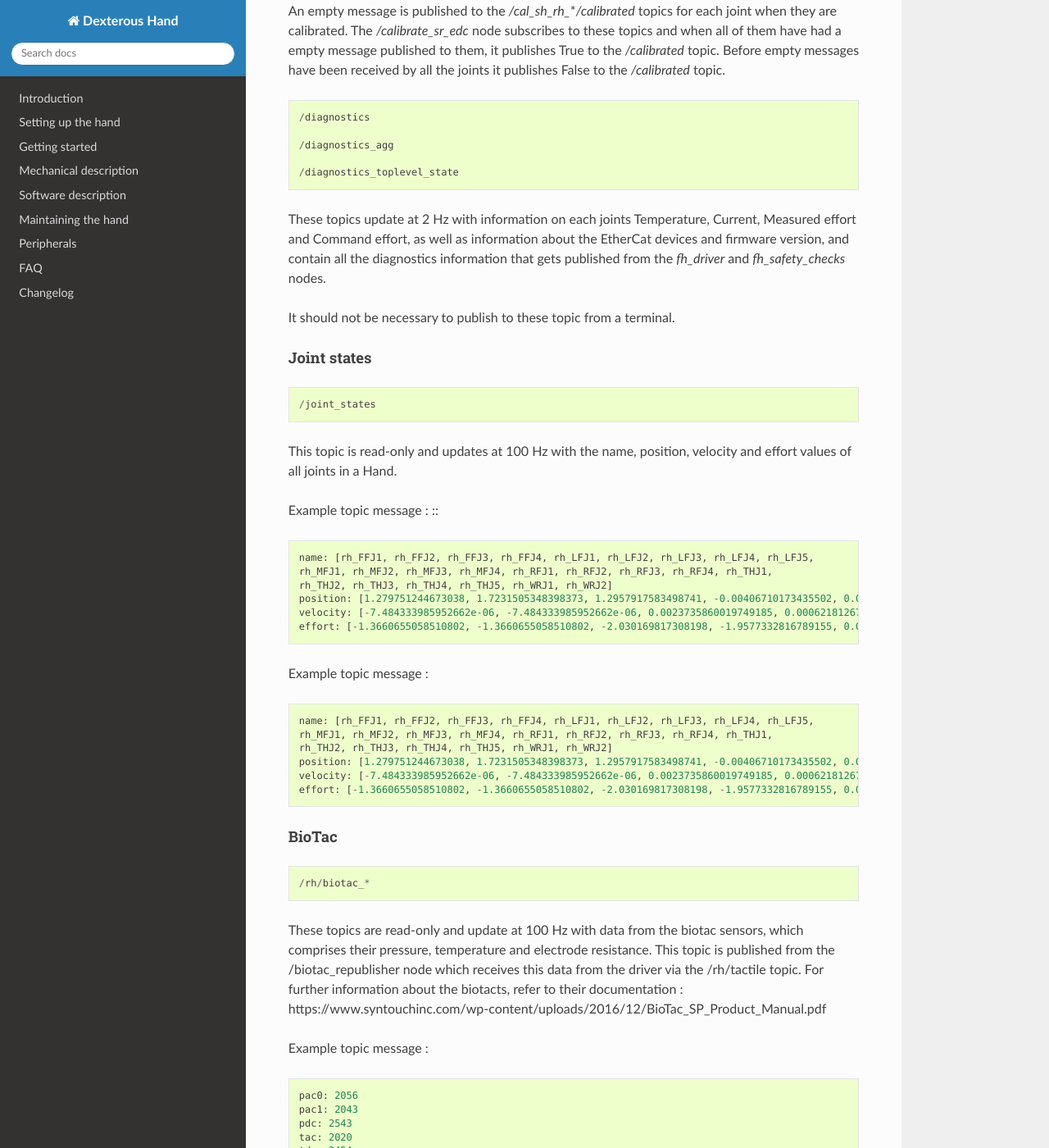
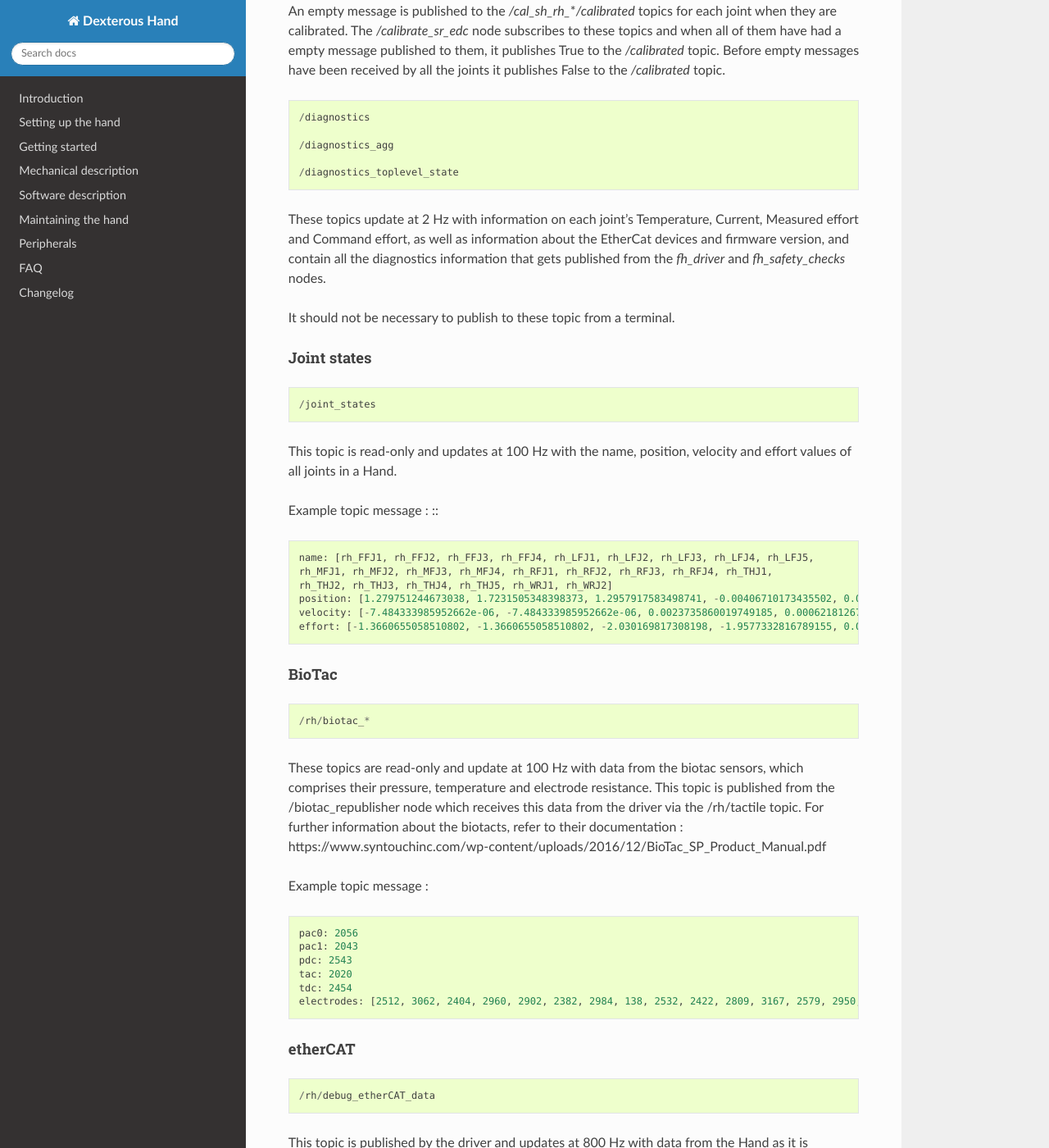
Before and after one commit to shadow-robot/sr_dexterous_hand_documentation, a Sphinx documentation site: the page built from docs/user_guide/3_getting_started.md, in a window 1280 px wide and 1400 px high, scrolled down 15560 px. Shown: the whole window at 82% size. Built offline with Sphinx 7.4.7 and the Read the Docs theme 2.0.0, drawn with Linux system fonts in a browser that asks for light colours.

````diff
--- a/docs/user_guide/3_getting_started.md
+++ b/docs/user_guide/3_getting_started.md
@@ -492,7 +492,7 @@
 
 
 
-These topics update at 2 Hz with information on each joints Temperature, Current, Measured effort and Command effort, as well as information about the EtherCat devices and firmware version, and contain all the diagnostics information that gets published from the *fh_driver* and *fh_safety_checks* nodes.
+These topics update at 2 Hz with information on each joint's Temperature, Current, Measured effort and Command effort, as well as information about the EtherCat devices and firmware version, and contain all the diagnostics information that gets published from the *fh_driver* and *fh_safety_checks* nodes.
 
 It should not be necessary to publish to these topic from a terminal.
 
@@ -511,16 +511,7 @@
     velocity: [-7.484333985952662e-06, -7.484333985952662e-06, 0.0023735860019749185, 0.00062181267775619, -0.0005871136552505063, -0.0005871136552505063, 0.0020967687295392933, 0.0001739028157522596, 0.0004985252400775274, -9.485516545601461e-06, -9.485516545601461e-06, -0.0007068752456452666, -0.0012475428276090576, 0.0008426052935621657, 0.0008426052935621657, 0.001237001167977189, -0.0026444893567459573, 0.0025260047430310925, -0.0003217106977882921, 6.159570145597239e-05, -0.0023454723015513593, 0.0009436399232442155, 0.00017469681801687975, -4.900148416020751e-05]
     effort: [-1.3660655058510802, -1.3660655058510802, -2.030169817308198, -1.9577332816789155, 0.0, 0.0, -17.29928766980003, -1.5006516553524243, -1.8579749510438912, -1.504877130092884, -1.504877130092884, -0.3374653182042338, -1.6492254479379729, -8.476660697182016, -8.476660697182016, -3.3867013328219056, -2.3404145772688683, -0.7688013735971971, 11.02319645071454, 0.8482082620071664, 0.08818910881575533, 1.127772119947565, -2.2344970991165316, -3.5544023107705667]
 
-```eval_rst
-Example topic message : ::
 
-  name: [rh_FFJ1, rh_FFJ2, rh_FFJ3, rh_FFJ4, rh_LFJ1, rh_LFJ2, rh_LFJ3, rh_LFJ4, rh_LFJ5,
-  rh_MFJ1, rh_MFJ2, rh_MFJ3, rh_MFJ4, rh_RFJ1, rh_RFJ2, rh_RFJ3, rh_RFJ4, rh_THJ1,
-  rh_THJ2, rh_THJ3, rh_THJ4, rh_THJ5, rh_WRJ1, rh_WRJ2]
-  position: [1.279751244673038, 1.7231505348398373, 1.2957917583498741, -0.00406710173435502, 0.054689233814909366, 1.253488840949725, 1.5395435039130654, 0.02170017906073821, 0.1489674305718295, 1.08814400717011, 1.638917596069165, 1.4315445985097324, 0.00989364236002074, 1.2257618075487349, 1.8331224739256338, 1.2888368284819698, -0.13269012433948385, 0.14435534682895756, 0.6980816915624072, 0.18782898954368935, 1.124295322901818, 0.21905854304869088, -0.048455186771971595, -0.0032803323337213066]
-  velocity: [-7.484333985952662e-06, -7.484333985952662e-06, 0.0023735860019749185, 0.00062181267775619, -0.0005871136552505063, -0.0005871136552505063, 0.0020967687295392933, 0.0001739028157522596, 0.0004985252400775274, -9.485516545601461e-06, -9.485516545601461e-06, -0.0007068752456452666, -0.0012475428276090576, 0.0008426052935621657, 0.0008426052935621657, 0.001237001167977189, -0.0026444893567459573, 0.0025260047430310925, -0.0003217106977882921, 6.159570145597239e-05, -0.0023454723015513593, 0.0009436399232442155, 0.00017469681801687975, -4.900148416020751e-05]
-  effort: [-1.3660655058510802, -1.3660655058510802, -2.030169817308198, -1.9577332816789155, 0.0, 0.0, -17.29928766980003, -1.5006516553524243, -1.8579749510438912, -1.504877130092884, -1.504877130092884, -0.3374653182042338, -1.6492254479379729, -8.476660697182016, -8.476660697182016, -3.3867013328219056, -2.3404145772688683, -0.7688013735971971, 11.02319645071454, 0.8482082620071664, 0.08818910881575533, 1.127772119947565, -2.2344970991165316, -3.5544023107705667]
-```
 
 #### BioTac
 
````
